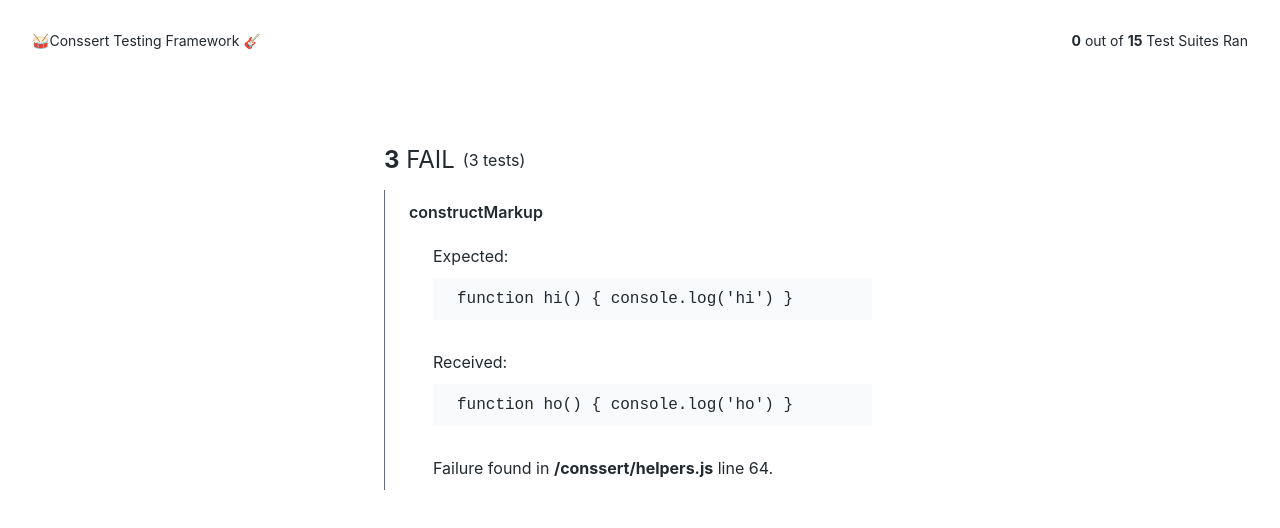
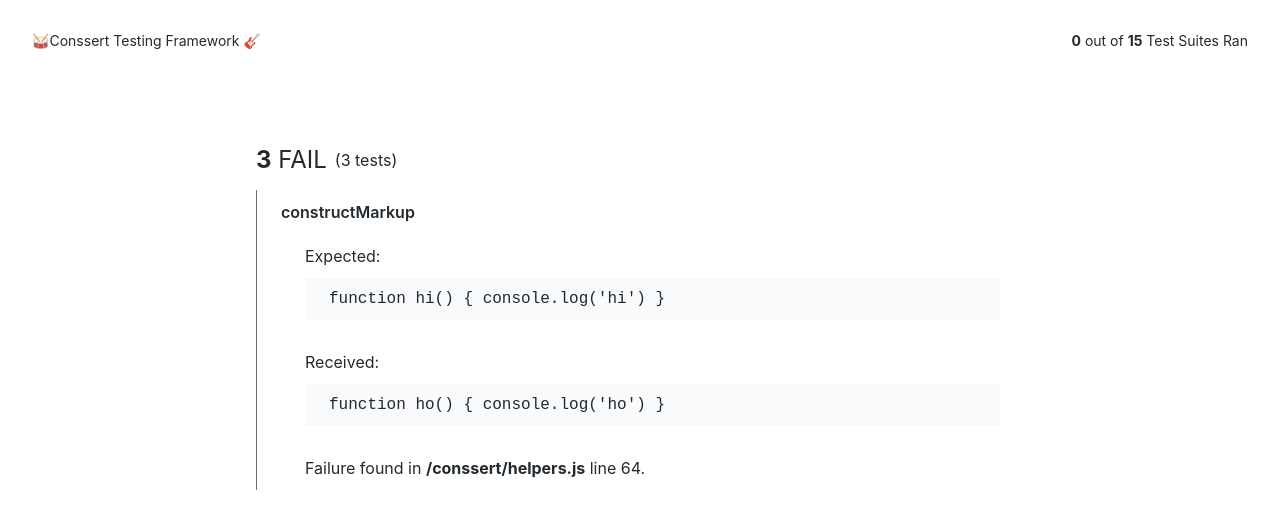
Before and after one commit to l4nk332/conssert, a website: page src/temp.html in a window 1280 px wide. Drawn offline with Linux system fonts and the light colour scheme.

Commit message:
Increase max width of container

```diff
--- a/src/styles.css
+++ b/src/styles.css
@@ -158,7 +158,7 @@ body {
 }
 
 .resultsContainer {
-  max-width: var(--sp-1400);
+  max-width: var(--sp-1600);
   margin: 0 auto;
 }
 
```
